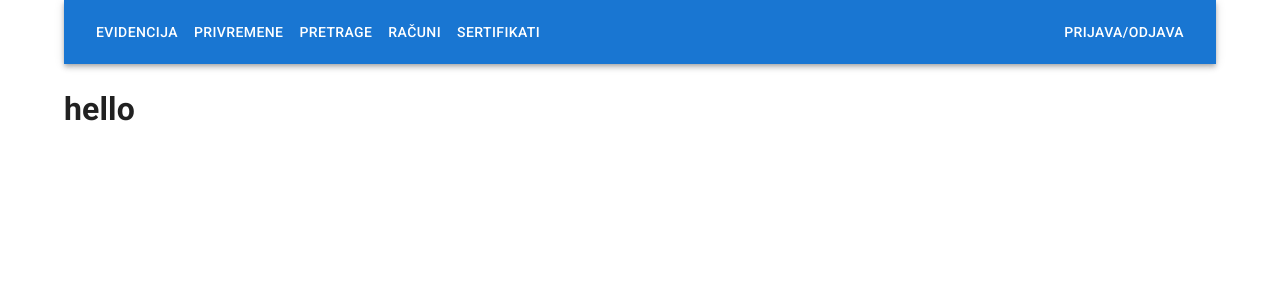
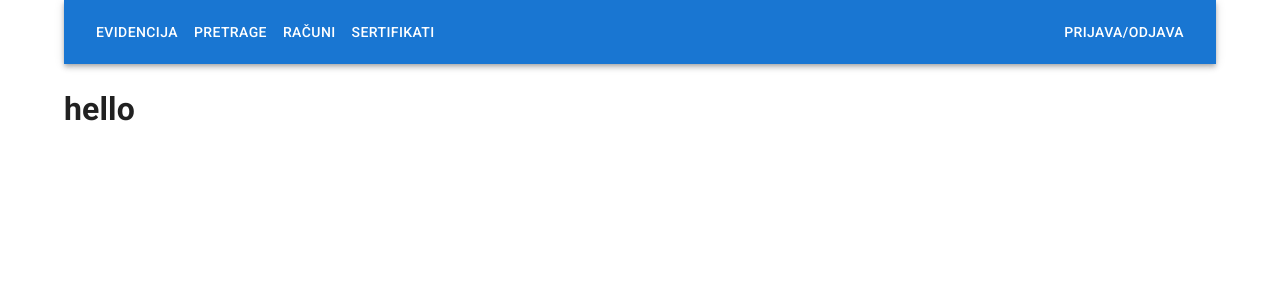
Before and after one commit to BogdanRaicevic/ied-projects, a React (Vite) app: page / in a window 1280 px wide. Shown: the top 300 px of the page. Built offline with nearby package versions, Linux system fonts and the light colour scheme; what pdfmake would draw is missing.

Commit message:
Remove privremene page

```diff
--- a/src/App.tsx
+++ b/src/App.tsx
@@ -1,7 +1,7 @@
 import Container from "@mui/material/Container";
 import { Route, Routes } from "react-router-dom";
 import Navigation from "./components/Navigation";
-import { Evidencija, Pretrage, Privremene, Racuni, Sertifikati, Prijava } from "./pages";
+import { Evidencija, Pretrage, Racuni, Sertifikati, Prijava } from "./pages";
 
 function App() {
   return (
@@ -12,7 +12,6 @@ function App() {
         <Route path="/" element={<h1>hello</h1>}></Route>
         <Route path="/evidencija" element={<Evidencija />}></Route>
         <Route path="/pretrage" element={<Pretrage />}></Route>
-        <Route path="/privremene" element={<Privremene />}></Route>
         <Route path="/racuni" element={<Racuni />}></Route>
         <Route path="sertifikati" element={<Sertifikati />}></Route>
         <Route path="/prijava" element={<Prijava />}></Route>
--- a/src/components/Navigation/ApplicationNavBar.tsx
+++ b/src/components/Navigation/ApplicationNavBar.tsx
@@ -8,7 +8,6 @@ import Link from "@mui/material/Link";
 export default function ApplicationNavBar() {
   const navItems = [
     { text: "Evidencija", linkPath: "/evidencija" },
-    { text: "Privremene", linkPath: "/privremene" },
     { text: "Pretrage", linkPath: "/pretrage" },
     { text: "Računi", linkPath: "/racuni" },
     { text: "Sertifikati", linkPath: "/sertifikati" },
--- a/src/pages/Privremene.tsx
+++ /dev/null
@@ -1,11 +0,0 @@
-import WholeForm2 from "../components/Forms/WholeForm2";
-import PageTitle from "../components/PageTitle";
-
-export default function Privremene() {
-  return (
-    <>
-      <PageTitle title={"Privremene"} />
-      <WholeForm2></WholeForm2>
-    </>
-  );
-}
--- a/src/pages/index.tsx
+++ b/src/pages/index.tsx
@@ -1,8 +1,7 @@
 import Evidencija from "./Evidencija";
 import Pretrage from "./Pretrage";
-import Privremene from "./Privremene";
 import Prijava from "./Prijava";
 import Racuni from "./Racuni";
 import Sertifikati from "./Sertifikati";
 
-export { Evidencija, Pretrage, Privremene, Prijava, Racuni, Sertifikati };
+export { Evidencija, Pretrage, Prijava, Racuni, Sertifikati };
```
